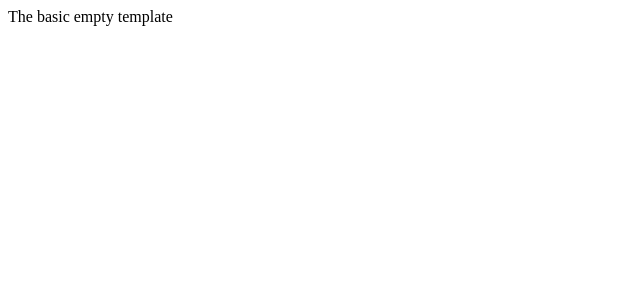
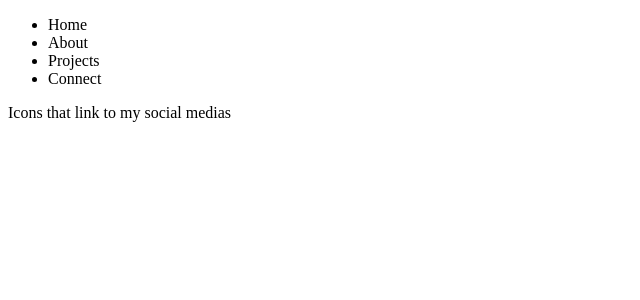
Before and after one commit to adrianaheesh/react-portfolio, a React (Create React App) app: page / in a window 1280 px wide. Shown: the top 300 px of the page, without its empty margins (0-640 px from the left). Built offline with nearby package versions, Linux system fonts and the light colour scheme.

Commit message:
created initial components, imported image and text to about page

```diff
--- a/src/App.js
+++ /dev/null
@@ -1,11 +0,0 @@
-import React from 'react'
-
-const App = () => {
-  return (
-    <div >
-          The basic empty template
-    </div>
-  )
-}
-
-export default App
--- /dev/null
+++ b/src/components/App.js
@@ -0,0 +1,14 @@
+import React from 'react'
+import Navigation from './Navigation'
+import Footer from './Footer'
+
+const App = () => {
+  return (
+    <>
+      <Navigation />
+      <Footer />
+    </>
+  )
+}
+
+export default App
--- /dev/null
+++ b/src/components/Footer.js
@@ -0,0 +1,11 @@
+import React from 'react'
+
+const Footer = () => {
+    return (
+        <footer>
+            <p>Icons that link to my social medias</p>
+        </footer>
+    )
+}
+
+export default Footer
--- /dev/null
+++ b/src/components/Navigation.js
@@ -0,0 +1,16 @@
+import React from 'react'
+
+const Navigation = () => {
+    return (
+        <div>
+            <ul>
+                <li>Home</li>
+                <li>About</li>
+                <li>Projects</li>
+                <li>Connect</li>
+            </ul>
+        </div>
+    )
+}
+
+export default Navigation
--- a/src/index.js
+++ b/src/index.js
@@ -1,5 +1,5 @@
 import React from 'react';
 import ReactDOM from 'react-dom';
-import App from './App';
+import App from './components/App';
 
 ReactDOM.render(<App />, document.getElementById('root'));
```
Also changed, not shown: src/components/About.js (added, +10 -0 lines), src/components/Home.js (added, +14 -0 lines), public/waving-graphic.png (added).
